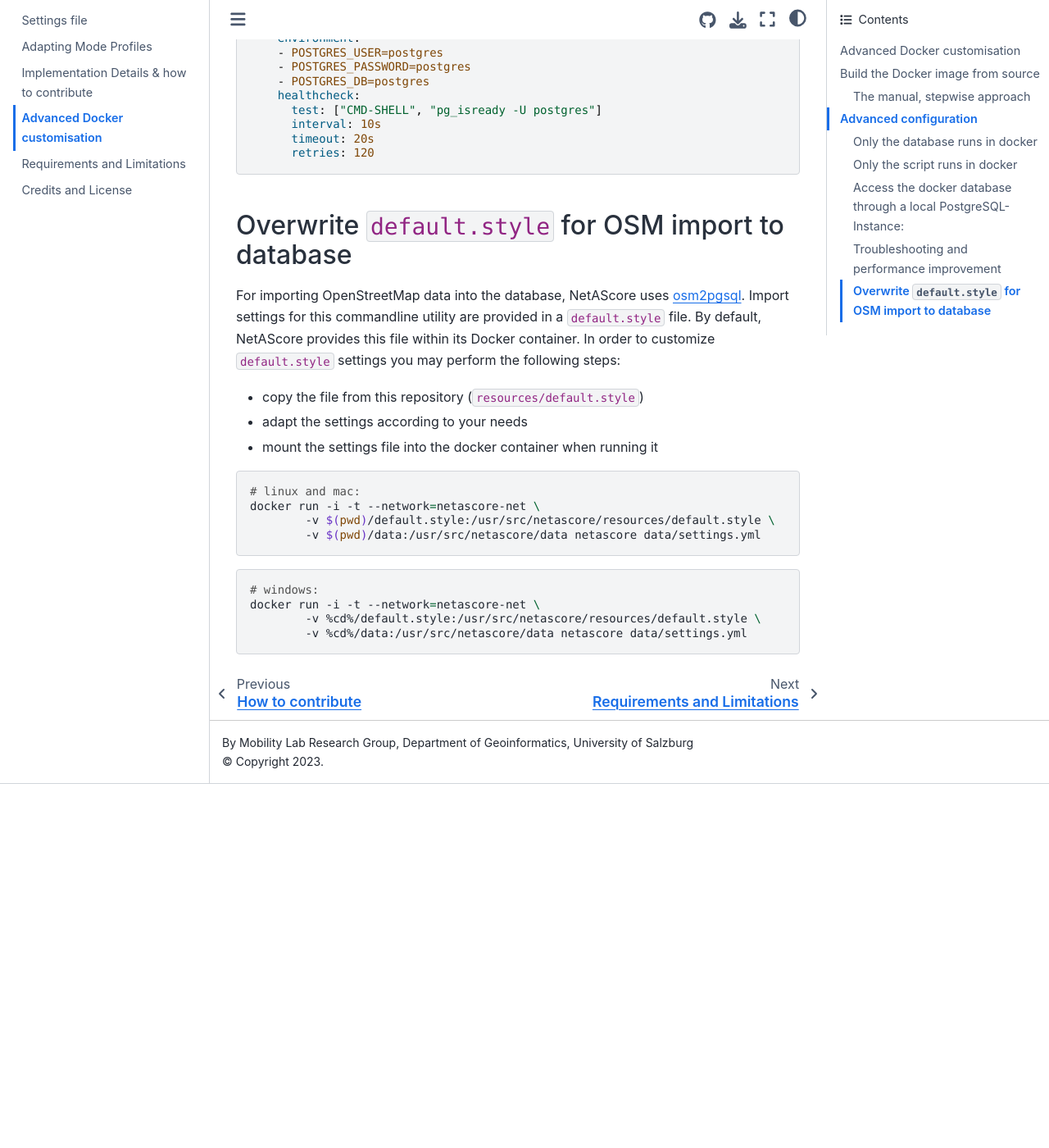
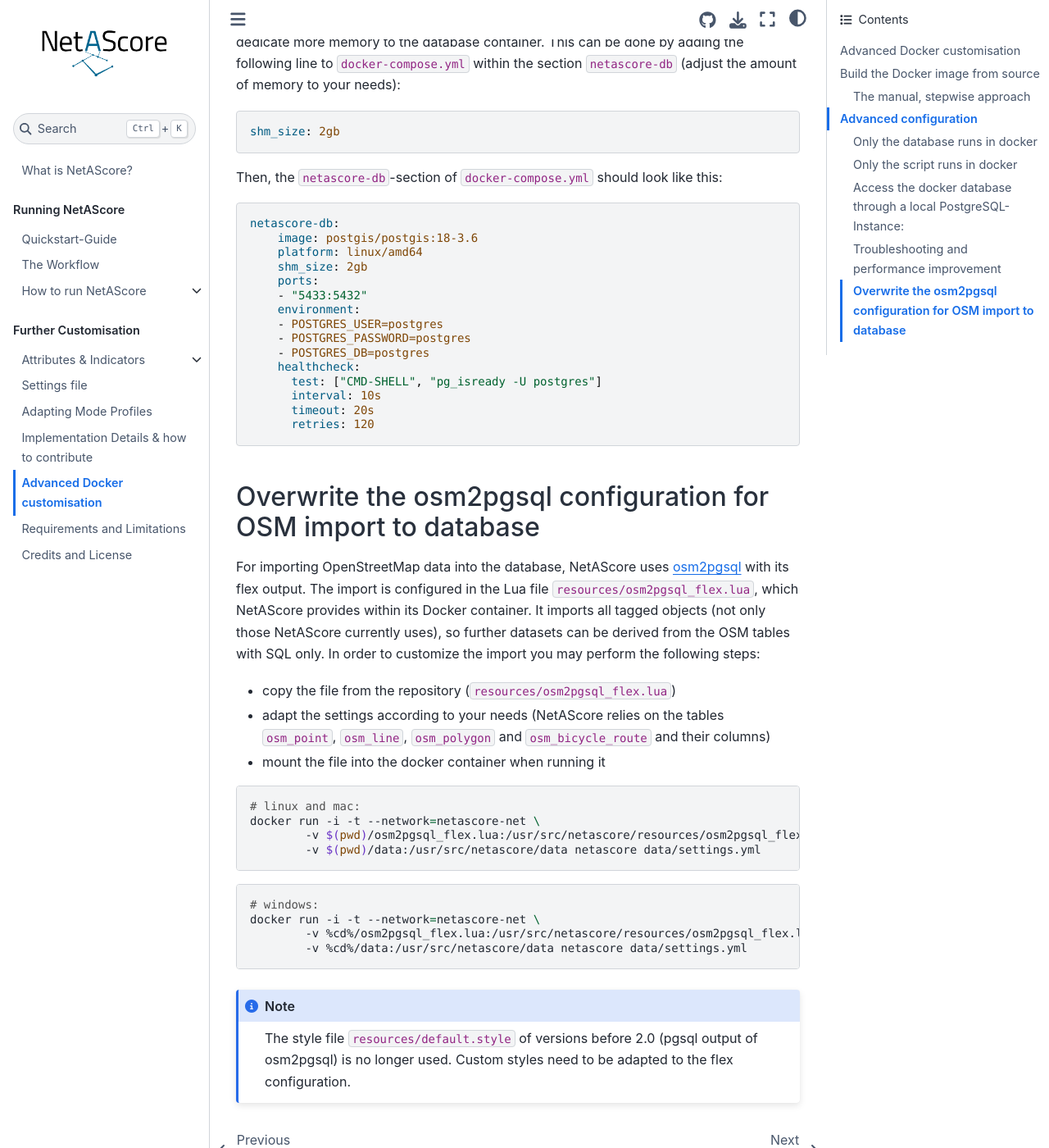
Before and after one commit to plus-mobilitylab/netascore-documentation, a Jupyter Book: the page built from advanced-docker.md, in a window 1280 px wide and 1400 px high, scrolled down 5824 px. Shown: the whole window at 82% size. Built offline with Jupyter Book 1.0.4 settings and Sphinx 7.4.7 and the Sphinx Book theme 1.1.4, drawn with Linux system fonts in a browser that asks for light colours; before the commit the page ends 6780 px from its top, so only the background shows below that; some of the changed text lies outside the part shown.

Commit message:
docker docs updated for V2.0

````diff
--- a/advanced-docker.md
+++ b/advanced-docker.md
@@ -1,6 +1,7 @@
 # Advanced Docker customisation
 
-In addition to the [running NetAScore in a Docker environment](How-to-run-the-project-in-a-Docker-environment), there are a lot of options for customisation when using Docker with NetAScore:
+The page [running NetAScore in a Docker environment](How-to-run-the-project-in-a-Docker-environment) describes basic use.
+Here, we provide more detail on available options for customisation when using NetAScore with Docker:
 
 ```{contents}
 :local:
@@ -8,15 +9,21 @@
 
 # Build the Docker image from source
 
-The easiest way to build and launch NetAScore is by using docker compose. The `docker-compose.yml` inside the main code directory is configured accordingly. Therefore, the only command you need to execute should be:
+The easiest way to build and launch NetAScore is by using docker compose. The `docker-compose.yml` inside the main code directory is configured accordingly (it is intended for development - end users can use `examples/docker-compose.yml`, which will fetch a ready-made image). Therefore, the only command you need to execute should be:
 
 `docker compose build`
+
+If you want to build your own image, we recommend to use the build script provided in `scripts/build_docker_image.py`. This takes care of recording the code state of NetAScore in output metadata (see [How to contribute](How-to-contribute)). `docker compose run` then uses this image:
+
+`python scripts/build_docker_image.py --image plusmobilitylab/netascore`
+
+Alternatively, set `NETASCORE_COMMIT` when building with compose (Linux / macOS): `NETASCORE_COMMIT="$(git describe --tags --dirty --always)" docker compose build`
 
 Then, once you are sure that all input datasets, settings and mode profile files are properly placed inside the `data` subdirectory, execute NetAScore:
 
 `docker compose run netascore data/<your_settings_file>.yml`
 
-<!-- clarify why theís is useful and needed, add more detail, check up-to-dateness -->
+The docker compose command makes sure that the database container will start as well as the main NetAScore workflow and that both can communicate as intended.
 
 ## The manual, stepwise approach
 
@@ -24,7 +31,11 @@
 
 `docker build -t netascore .`
 
-This builds a local docker image named `netascore`.
+This builds a local docker image named `netascore`. The image is based on `debian:trixie` with Python 3.13 and includes osm2pgsql, osmium, the GDAL tools and the PostgreSQL / PostGIS client tools. To record the code state of NetAScore in the output metadata, pass it as build argument, or use `python scripts/build_docker_image.py`, which does this for you (see [How to contribute](How-to-contribute)):
+
+```bash
+docker build --build-arg NETASCORE_COMMIT="$(git rev-parse --abbrev-ref HEAD), $(git describe --tags --dirty --always)" -t netascore .
+```
 
 To manually create a network for communication between NetAScore and the PostgreSQL database running in Docker execute the following (required only once per computer):
 
@@ -72,7 +83,7 @@
 
 ## Only the database runs in docker
 
-If the database runs in docker, then you have to configure your database to accept connections from the local machine:
+If the database runs in docker and your NetAScore workflow directly on the local machine (outside of docker), then you have to configure your database to accept connections from the local machine:
 
 ```bash
 docker run --name netascore-db --network=netascore-net -p 5432:5432 \
@@ -90,7 +101,7 @@
   password: postgres
 ```
 
-Now you can use the python script as described in the [README.md](https://github.com/plus-mobilitylab/netascore/blob/main/README.md).
+Now you can use the python script as described in ["Run NetAScore manually with Python"](Run-NetAScore-manually-with-Python).
 
 ## Only the script runs in docker
 
@@ -106,33 +117,30 @@
   password: postgres
 ```
 
-\* If this does not work out for you, you can also try using `host.docker.internal` as the host.
+\* If this does not work for you, you can also try using `host.docker.internal` as the host.
 
 ## Access the docker database through a local PostgreSQL-Instance:
 
-If you want to see or access the data stored in the Docker-DB-Instance you can do so using Postgres or PGAdmin.
+If you want to access the data stored in the Docker database instance you can do so e.g. using pgAdmin.
 
-First run NetAScore through docker once, to start up the processes neccessary. Afterwards check if the run was successful and if the Docker Container is active.
+First run NetAScore through docker once, to start up all necessary processes. Afterwards check if the run was successful and if the Docker container is active.
 
 Continue in PGAdmin and register a new server (Servers>Register>Server...).
-Name your instance `netascore-db` and implement the following settings in the `Connection-tab`:
+Name your instance e.g. `netascore-db` and implement the following settings in the `Connection-tab`:
 
 - set the host to: ***localhost***
-- set the port to 5433
-- the password and the user both to postgres
+- set the port to `5433`
+- the both password and user to `postgres`
 - save
 
 ![Postgres DB configuration](resources/img/postgres_config_docker.png)
 
-Also adapt your settings-file in the database section accordingly:
 
-![adapted settings-file section](resources/img/settings_file_adapt.png)
-
-The database should now be visible and contain the data of the last case you ran.
+The database should now be visible in pgAdmin and contain the data of the last case you ran.
 
 <!-- TODO: explain datasets visible in DB-->
 
-If you want to use a different password or username and another port, this can be configured in your `docker_compose.yml`-file.
+If you want to use a different password, username or another port, this can be configured in your `docker_compose.yml` file.
 
 ![Database customisation of the docker compose file](resources/img/docker-compose_custom.png)
 
@@ -200,24 +208,28 @@
       retries: 120
 ```
 
-## Overwrite `default.style` for OSM import to database
+## Overwrite the osm2pgsql configuration for OSM import to database
 
-For importing OpenStreetMap data into the database, NetAScore uses [osm2pgsql](https://osm2pgsql.org/). Import settings for this commandline utility are provided in a `default.style` file. By default, NetAScore provides this file within its Docker container. In order to customize `default.style` settings you may perform the following steps:
+For importing OpenStreetMap data into the database, NetAScore uses [osm2pgsql](https://osm2pgsql.org/) with its flex output. The import is configured in the Lua file `resources/osm2pgsql_flex.lua`, which NetAScore provides within its Docker container. It imports all tagged objects (not only those NetAScore currently uses), so further datasets can be derived from the OSM tables with SQL only. In order to customize the import you may perform the following steps:
 
-- copy the file from this repository (`resources/default.style`)
-- adapt the settings according to your needs
-- mount the settings file into the docker container when running it
+- copy the file from the repository (`resources/osm2pgsql_flex.lua`)
+- adapt the settings according to your needs (NetAScore relies on the tables `osm_point`, `osm_line`, `osm_polygon` and `osm_bicycle_route` and their columns)
+- mount the file into the docker container when running it
 
 ```bash
 # linux and mac:
 docker run -i -t --network=netascore-net \
-        -v $(pwd)/default.style:/usr/src/netascore/resources/default.style \
+        -v $(pwd)/osm2pgsql_flex.lua:/usr/src/netascore/resources/osm2pgsql_flex.lua \
         -v $(pwd)/data:/usr/src/netascore/data netascore data/settings.yml
 ```
 
 ```shell
 # windows:
 docker run -i -t --network=netascore-net \
-        -v %cd%/default.style:/usr/src/netascore/resources/default.style \
+        -v %cd%/osm2pgsql_flex.lua:/usr/src/netascore/resources/osm2pgsql_flex.lua \
         -v %cd%/data:/usr/src/netascore/data netascore data/settings.yml
 ```
+
+```{note}
+The style file `resources/default.style` of versions before 2.0 (pgsql output of osm2pgsql) is no longer used. Custom styles need to be adapted to the flex configuration.
+```
````
